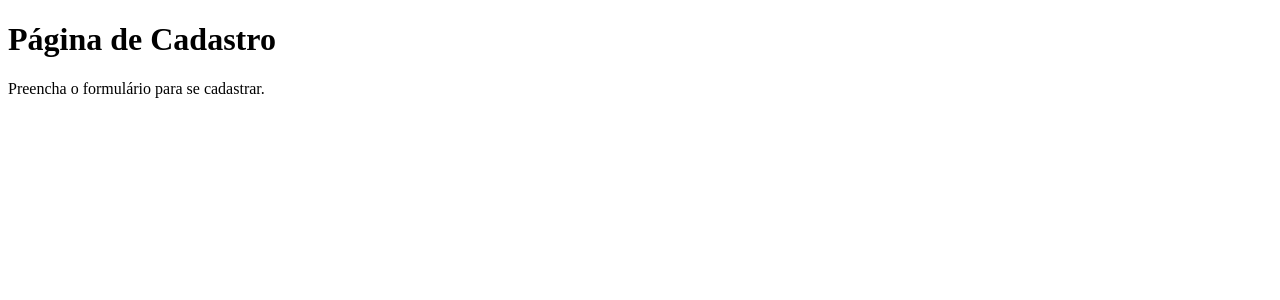
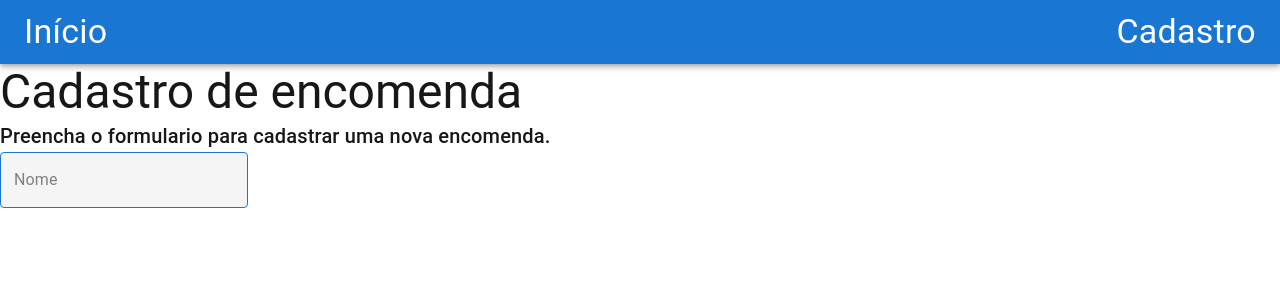
Before and after one commit to lucasbalbino09/ominetrix-page, a Next.js app: page /cadastro in a window 1280 px wide. Shown: the top 300 px of the page. Built offline with nearby package versions, Linux system fonts and the light colour scheme.

Commit message:
Adicionando campos para o formulario.

```diff
--- a/app/page.tsx
+++ b/app/page.tsx
@@ -1,11 +1,21 @@
 "use client"
-import Link from "next/link";
-import Teste from "../pages/home";
-import Tabela from "../pages/tabela";
+import Navbar from "@/pages/navbar";
+import Tabela from "@/pages/tabela";
+import Typography from "@mui/material/Typography";
+import "./globals.css";
+
 export default function Home() {
   return (
     <>
-      <Teste></Teste>
+      <Navbar></Navbar>
+      <Typography
+      variant="h1"
+      component="h1"
+      sx={{ flexGrow: 1 }}
+      justifyContent={"center"}
+      display={"flex"}>
+          Bem vindo ao Ominetrix.
+      </Typography>
       <Tabela></Tabela>
     </>
   );
--- a/pages/cadastro.css
+++ b/pages/cadastro.css
@@ -0,0 +1,21 @@
+.input-text {
+    margin: 10px;
+    background-color: #f5f5f5;
+    border-radius: 8px;        /* Bordas arredondadas */
+  }
+
+  .input-text .MuiOutlinedInput-root {
+    font-size: 16px; /* Tamanho do texto */
+  }
+
+  .input-text .MuiInputLabel-root {
+    color: gray; /* Cor do rótulo */
+  }
+
+  .input-text .MuiOutlinedInput-notchedOutline {
+    border-color: #1976d2; /* Cor da borda */
+  }
+
+  .input-text:hover .MuiOutlinedInput-notchedOutline {
+    border-color: #42a5f5; /* Cor da borda ao passar o mouse */
+  }
--- a/pages/cadastro.tsx
+++ b/pages/cadastro.tsx
@@ -1,11 +1,24 @@
 "use client";
 import React from "react";
+import Typography from "@mui/material/Typography";
+import TextField from "@mui/material/TextField";
+import Navbar from "./navbar";
+import "../app/Globals.css";
+import "./cadastro.css";
 
 export default function Cadastro() {
   return (
-    <div>
-      <h1>Página de Cadastro</h1>
-      <p>Preencha o formulário para se cadastrar.</p>
-    </div>
+    <>
+      <Navbar></Navbar>
+      <Typography variant="h3" component="div" sx={{ flexGrow: 1 }}>
+        Cadastro de encomenda
+      </Typography>
+      <Typography variant="h6" component="div" sx={{ flexGrow: 1 }}>
+        Preencha o formulario para cadastrar uma nova encomenda.
+      </Typography>
+
+      <TextField id="outlined-basic" className="input-text"  label="Nome" variant="outlined" />
+
+    </>
   );
 }
--- a/pages/home.tsx
+++ b/pages/navbar.tsx
@@ -6,7 +6,7 @@ import Toolbar from "@mui/material/Toolbar";
 import Typography from "@mui/material/Typography";
 import Link from "next/link";
 
-export default function Teste() {
+export default function Navbar() {
   return (
     <Box sx={{ flexGrow: 1 }}>
       <AppBar position="static">
```
Also changed, not shown: pages/navbar.css (renamed from pages/home.css).
